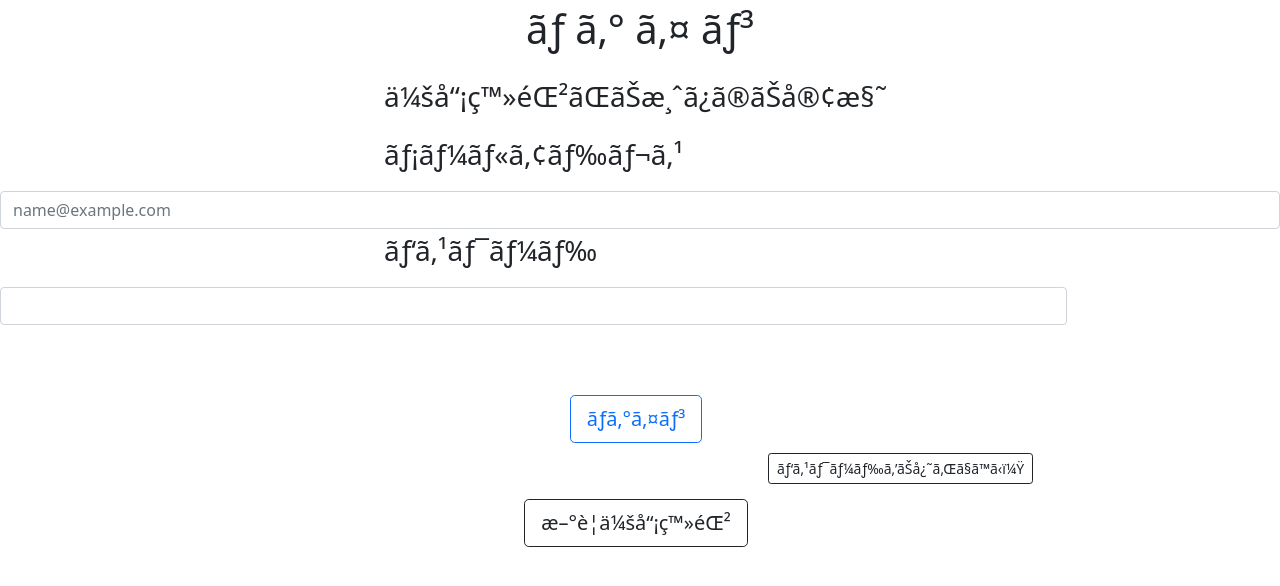
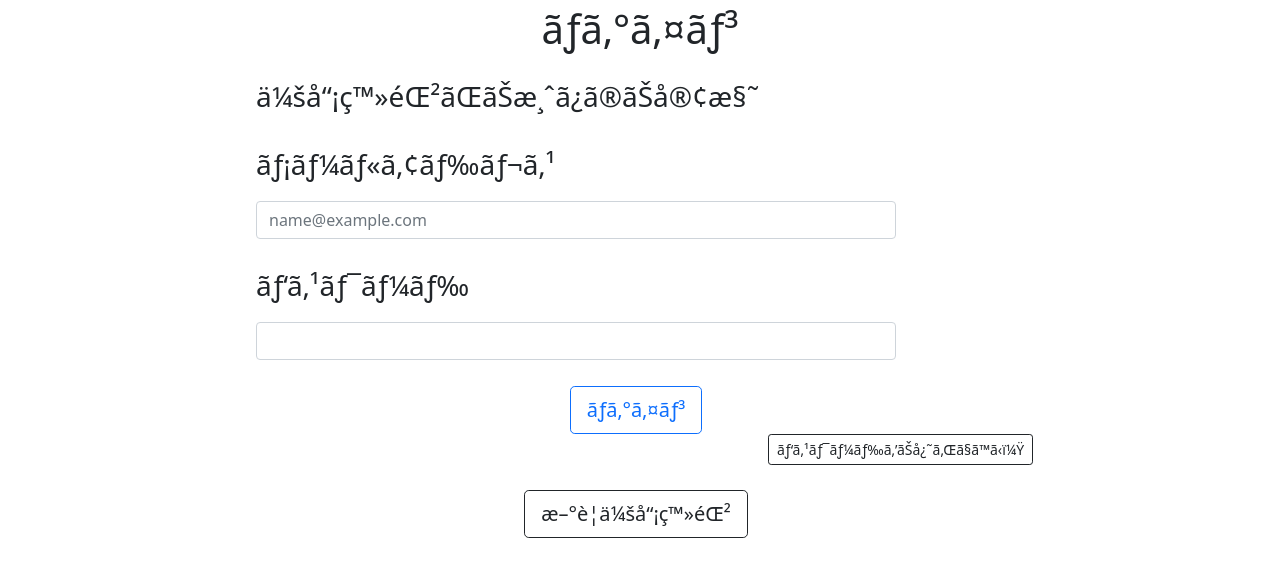
Before and after one commit to Team-E-GameShopSite/TopSix_666, a PHP site: page /kaihatuLOGIN.html in a window 1280 px wide. Shown: the part 96-682 px from the top of the page. Run offline with PHP 8.4, Linux system fonts and the light colour scheme.

Commit message:
cssを％指定に変えました

```diff
--- a/kaihatuLOGIN.html
+++ b/kaihatuLOGIN.html
@@ -29,19 +29,19 @@ integrity="sha384-1BmE4kWBq78iYhFldvKuhfTAU6auU8tT94WrHftjDbrCEXSU1oBoqyl2QvZ6jI
   </nav>
   </div>
 
-  <p class="fs-1">ロ  グ  イ  ン</p>
+  <p class="fs-1">ログイン</p>
   <p class="fs-3">会員登録がお済みのお客様</p>
-  <div class="mb-3">
-    <div class="mozi">
-      <p class="fs-3">メールアドレス</p>
-    </div>
+  <div class="name">
+    <p class="fs-3">メールアドレス</p>
+  </div>
+  <div class="text">
     <input type="email" class="form-control" id="exampleFormControlInput1" placeholder="name@example.com">
-    <div class="mozi">
-      <p class="fs-3">パスワード</p>
-    </div>
-    <div class="col-sm-10">
-      <input type="password" class="form-control" id="inputPassword">
-    </div>
+  </div>
+  <div class="name">
+    <p class="fs-3">パスワード</p>
+  </div>
+  <div class="text">
+    <input type="password" class="form-control" id="inputPassword">
   </div>
 
   <div class="login">
--- a/styleLOGIN.css
+++ b/styleLOGIN.css
@@ -20,21 +20,30 @@ text-align:center;
 }
 
 .fs-3{
-margin-left: 30%;
+margin-left: 20%;
+}
+
+.name{
+  margin-top: 2%;
+
+ }
+ .text{
+  margin-left: 20%;
+  width:50%;
+ }
+
+.login{
+text-align:center;
+margin-top: 2%;
 }
 
 
-.login{
-text-align:center;
-margin-top: 70px;
-}
 
 .owasure{
 margin-left: 60%;
-margin-top: 10px;
   }
 
   .sinki{
     text-align:center;
-    margin-top: 15px;
+    margin-top: 2%;
     }
```
Also changed, not shown: styleITIRAN.css (+5 -5 lines), styleSYOUSAI.css (+4 -4 lines).
